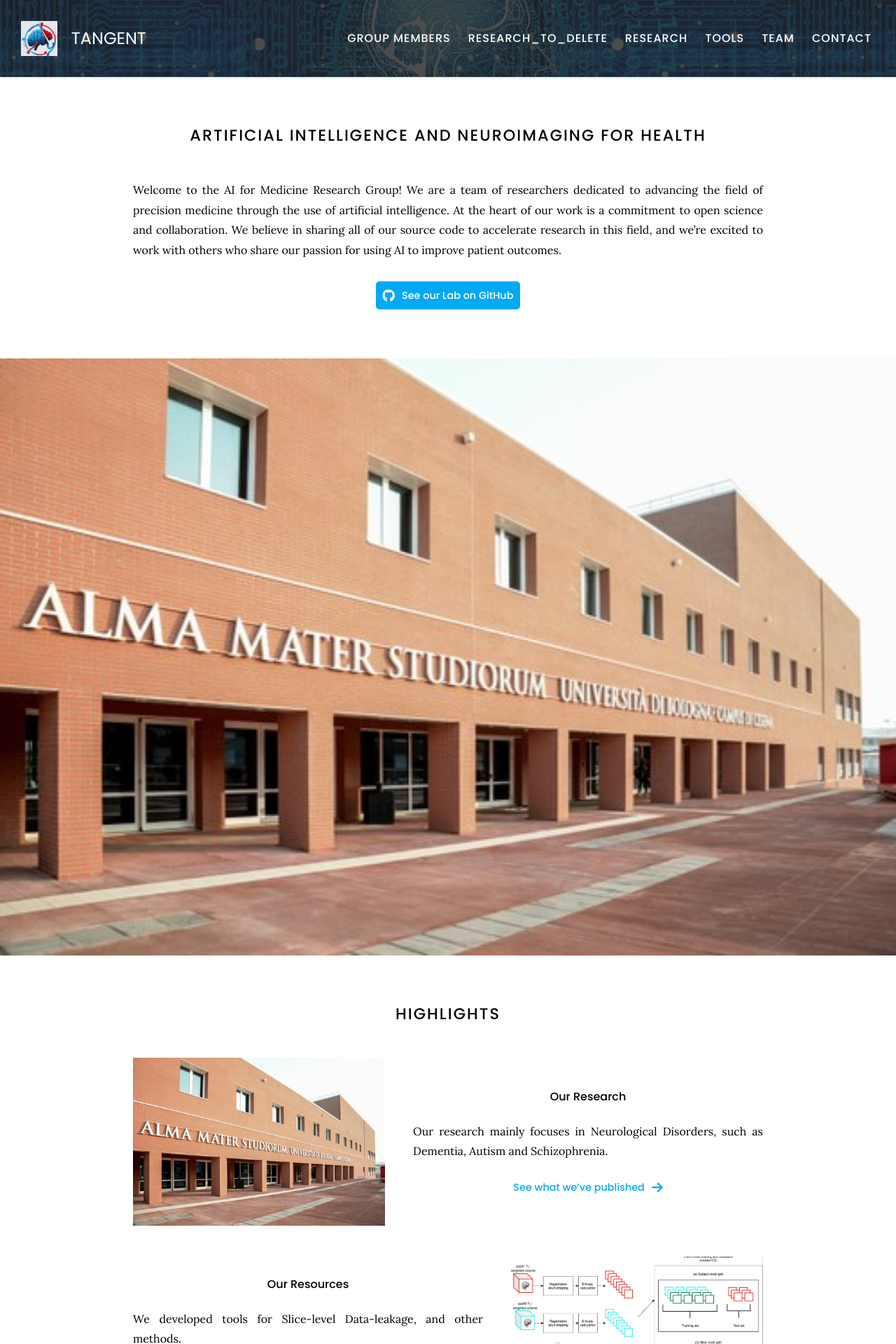
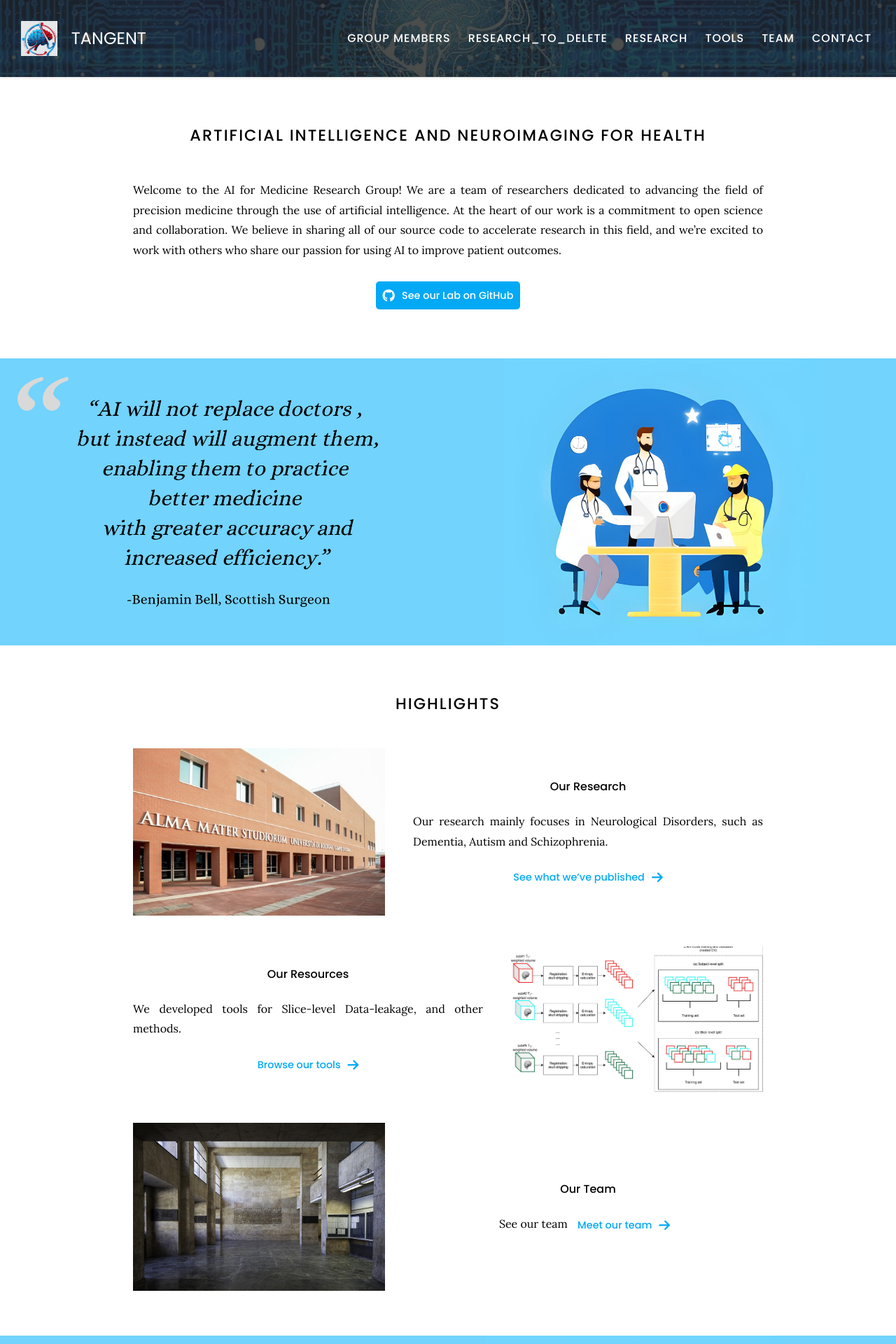
Before and after one commit to riccardoscheda/riccardoscheda.github.io, a Jekyll site: the page built from index.md, in a window 1280 px wide. Shown: the top 1920 px of the page at 70% size. Built offline with Jekyll 4.4.1, drawn with Linux system fonts in a browser that asks for light colours; comment, search, counter and statistics services are not loaded.

Commit message:
Update index.md

```diff
--- a/index.md
+++ b/index.md
@@ -19,7 +19,7 @@
 
 {% include section.html full=true %}
 
-{% include banner.html image="images/campus.jpeg" %}
+{% include banner.html image="images/AIphrase2.png" %}
 
 {% include section.html %}
 
@@ -88,7 +88,9 @@
   text=text
 %}
 
+{% include section.html full=true %}
+{% include banner.html image="images/AIphrase.png" %}
+
+{% include section.html %}
+
 {% include twitter.html %}
-
-{% include section.html full=true %}
-{% include banner.html image="images/AIphrase2.png" %}
```
